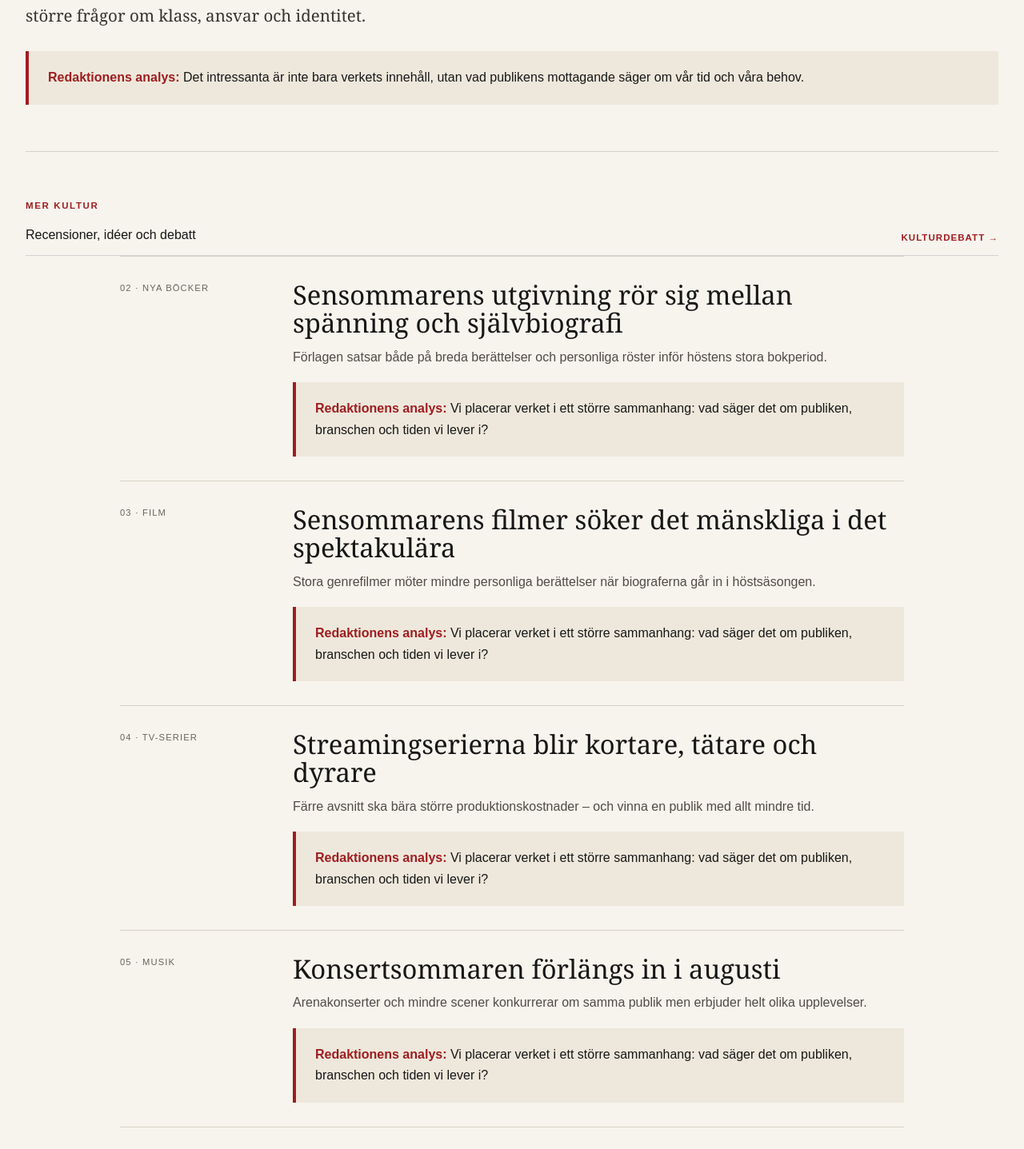
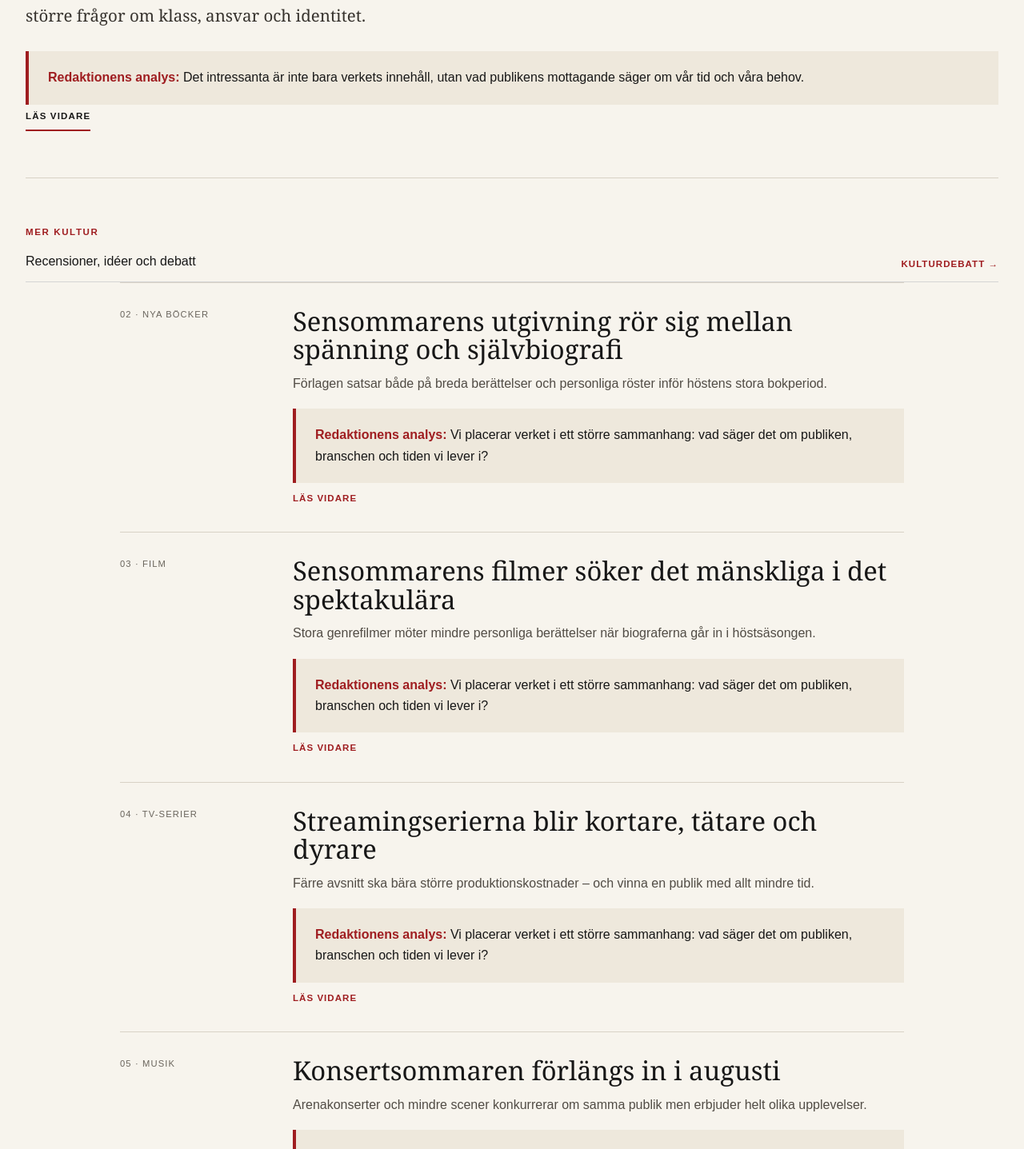
Before and after one commit to Djurgarden2019/NackaSidan-2026, a Next.js app: page /kultur in a window 1280 px wide. Shown: the part 860-2297 px from the top of the page at 80% size. Built offline with nearby package versions, Linux system fonts and the light colour scheme.

Commit message:
Launch finish 548: Sitewide clickability audit (#231)
* Fix clickable content in app/daily/page.tsx

* Fix clickable content in app/stockholm/page.tsx

* Fix clickable content in content/data.ts

* Fix clickable content in app/kultur/page.tsx

* Fix clickable content in app/tema/ai/page.tsx

```diff
--- a/app/daily/page.tsx
+++ b/app/daily/page.tsx
@@ -22,7 +22,7 @@ export default function DailyPage() {
           <div className="daily-index">01</div>
           <div>
             <div className="kicker">{dailyEdition.lead.label}</div>
-            <h2>{dailyEdition.lead.title}</h2>
+            <h2><Link href={dailyEdition.lead.href}>{dailyEdition.lead.title}</Link></h2>
             <p>{dailyEdition.lead.text}</p>
             <Link className="button" href={dailyEdition.lead.href}>Läs huvudanalysen</Link>
           </div>
@@ -33,7 +33,7 @@ export default function DailyPage() {
             <article key={item.title}>
               <div className="daily-index">{String(index + 2).padStart(2, '0')}</div>
               <div className="kicker">{item.label}</div>
-              <h2>{item.title}</h2>
+              <h2>{item.href ? <Link href={item.href}>{item.title}</Link> : item.title}</h2>
               <p>{item.text}</p>
               {item.href && <Link className="text-link" href={item.href}>Fördjupa dig</Link>}
             </article>
--- a/app/kultur/page.tsx
+++ b/app/kultur/page.tsx
@@ -10,8 +10,8 @@ export default function Culture() {
   return (
     <main><div className="shell">
       <div className="page-hero"><div className="kicker">Kultur</div><h1>Berättelserna som sätter tempot i perspektiv</h1><p>Böcker, film, TV-serier, musik och kulturdebatt – med recensioner, sammanhang och redaktionella analyser.</p></div>
-      {lead&&<section className="section" style={{borderTop:'4px solid #111',paddingTop:22}} aria-labelledby="culture-lead"><div className="kicker">Redaktionens val · {lead.section}</div><h2 id="culture-lead" style={{fontSize:'clamp(2rem,5vw,3.8rem)',maxWidth:900,marginTop:8}}>{lead.title}</h2><p className="lead" style={{maxWidth:820}}>{lead.summary}</p><AnalysisBox>Det intressanta är inte bara verkets innehåll, utan vad publikens mottagande säger om vår tid och våra behov.</AnalysisBox>{lead.href&&<Link className="button" href={lead.href}>Läs vidare</Link>}</section>}
-      <section className="section"><div style={{display:'flex',alignItems:'end',justifyContent:'space-between',gap:16,borderBottom:'1px solid #d4d4d4',paddingBottom:12}}><div><div className="kicker">Mer kultur</div><h2>Recensioner, idéer och debatt</h2></div><Link className="text-link" href="/kulturdebatt">Kulturdebatt →</Link></div><div className="article-list">{rest.map((story,index)=><article className="article-row" key={story.title}><div className="meta">{String(index+2).padStart(2,'0')} · {story.section}</div><div><h2>{story.title}</h2><p>{story.summary}</p><AnalysisBox>{story.section==='Kulturdebatt'?'Kulturfrågan handlar sällan bara om smak. Den rör också makt, finansiering och vilka röster som får en varaktig plats i offentligheten.':'Vi placerar verket i ett större sammanhang: vad säger det om publiken, branschen och tiden vi lever i?'}</AnalysisBox>{story.href&&<Link className="text-link" href={story.href}>Läs vidare</Link>}</div></article>)}</div></section>
+      {lead&&<section id="veckans-bok" className="section" style={{borderTop:'4px solid #111',paddingTop:22}} aria-labelledby="culture-lead"><div className="kicker">Redaktionens val · {lead.section}</div><h2 id="culture-lead" style={{fontSize:'clamp(2rem,5vw,3.8rem)',maxWidth:900,marginTop:8}}>{lead.href?<Link href={lead.href}>{lead.title}</Link>:lead.title}</h2><p className="lead" style={{maxWidth:820}}>{lead.summary}</p><AnalysisBox>Det intressanta är inte bara verkets innehåll, utan vad publikens mottagande säger om vår tid och våra behov.</AnalysisBox>{lead.href&&<Link className="button" href={lead.href}>Läs vidare</Link>}</section>}
+      <section className="section"><div style={{display:'flex',alignItems:'end',justifyContent:'space-between',gap:16,borderBottom:'1px solid #d4d4d4',paddingBottom:12}}><div><div className="kicker">Mer kultur</div><h2>Recensioner, idéer och debatt</h2></div><Link className="text-link" href="/kulturdebatt">Kulturdebatt →</Link></div><div className="article-list">{rest.map((story,index)=><article id={story.href?.split('#')[1]} className="article-row" key={story.title}><div className="meta">{String(index+2).padStart(2,'0')} · {story.section}</div><div><h2>{story.href?<Link href={story.href}>{story.title}</Link>:story.title}</h2><p>{story.summary}</p><AnalysisBox>{story.section==='Kulturdebatt'?'Kulturfrågan handlar sällan bara om smak. Den rör också makt, finansiering och vilka röster som får en varaktig plats i offentligheten.':'Vi placerar verket i ett större sammanhang: vad säger det om publiken, branschen och tiden vi lever i?'}</AnalysisBox>{story.href&&<Link className="text-link" href={story.href}>Läs vidare</Link>}</div></article>)}</div></section>
       <section className="section" style={{borderTop:'1px solid #d4d4d4',paddingTop:24}}><div className="kicker">Fortsätt utforska</div><h2>Kultur är en del av helheten</h2><p className="lead">Gå vidare till Nacka Daily för dagens urval eller Sverige för politik, ekonomi och samhälle.</p><div style={{display:'flex',gap:14,flexWrap:'wrap'}}><Link className="button" href="/daily">Nacka Daily</Link><Link className="text-link" href="/sverige">Sverige →</Link></div></section>
     </div></main>
   );
--- a/app/tema/ai/page.tsx
+++ b/app/tema/ai/page.tsx
@@ -56,9 +56,9 @@ export default function AiTopicPage() {
         <section className="section">
           <SectionIntro title="Fördjupa dig" text="Tre ingångar till hur AI förändrar samhälle och arbetsliv." />
           <div className="grid-3">
-            <article className="card red"><div className="kicker">Arbetsmarknad</div><h3>AI och arbetsmarknaden</h3><p>Vilka arbetsuppgifter förändras och vilka kompetenser blir viktigare?</p><Link className="button" href="/artikel/ai-och-arbetsmarknaden">Läs analysen</Link></article>
-            <article className="card"><div className="kicker">Demokrati</div><h3>Valrörelsen i AI-eran</h3><p>Verifiering och källkritik blir en del av demokratins tekniska infrastruktur.</p><Link className="button" href="/sverige">Till Sverige</Link></article>
-            <article className="card"><div className="kicker">Kultur</div><h3>Vem äger den genererade kulturen?</h3><p>Upphovsrätt, kreativitet och offentlighet möts i en ny kulturdebatt.</p><Link className="button" href="/kulturdebatt">Till kulturdebatten</Link></article>
+            <article className="card red"><div className="kicker">Arbetsmarknad</div><h3><Link href="/artikel/ai-och-arbetsmarknaden">AI och arbetsmarknaden</Link></h3><p>Vilka arbetsuppgifter förändras och vilka kompetenser blir viktigare?</p><Link className="button" href="/artikel/ai-och-arbetsmarknaden">Läs analysen</Link></article>
+            <article className="card"><div className="kicker">Demokrati</div><h3><Link href="/sverige">Valrörelsen i AI-eran</Link></h3><p>Verifiering och källkritik blir en del av demokratins tekniska infrastruktur.</p><Link className="button" href="/sverige">Till Sverige</Link></article>
+            <article className="card"><div className="kicker">Kultur</div><h3><Link href="/kulturdebatt">Vem äger den genererade kulturen?</Link></h3><p>Upphovsrätt, kreativitet och offentlighet möts i en ny kulturdebatt.</p><Link className="button" href="/kulturdebatt">Till kulturdebatten</Link></article>
           </div>
         </section>
       </div>
--- a/content/data.ts
+++ b/content/data.ts
@@ -15,11 +15,11 @@ export const swedenStories:Story[]=[
 {section:'Utbildning',title:'Kompetensbristen flyttar fokus till yrkesutbildning',summary:'När arbetsgivare söker erfarenhet som inte finns blir utbildningens koppling till arbetsmarknaden central.'}
 ];
 export const cultureStories:Story[]=[
-{section:'Veckans bok',title:'Romanen som gör familjens hemligheter till samhällsspegel',summary:'En psykologisk berättelse visar hur den privata familjekonflikten ofta rymmer större frågor om klass, ansvar och identitet.'},
-{section:'Nya böcker',title:'Sensommarens utgivning rör sig mellan spänning och självbiografi',summary:'Förlagen satsar både på breda berättelser och personliga röster inför höstens stora bokperiod.'},
-{section:'Film',title:'Sensommarens filmer söker det mänskliga i det spektakulära',summary:'Stora genrefilmer möter mindre personliga berättelser när biograferna går in i höstsäsongen.'},
-{section:'TV-serier',title:'Streamingserierna blir kortare, tätare och dyrare',summary:'Färre avsnitt ska bära större produktionskostnader – och vinna en publik med allt mindre tid.'},
-{section:'Musik',title:'Konsertsommaren förlängs in i augusti',summary:'Arenakonserter och mindre scener konkurrerar om samma publik men erbjuder helt olika upplevelser.'},
+{section:'Veckans bok',title:'Romanen som gör familjens hemligheter till samhällsspegel',summary:'En psykologisk berättelse visar hur den privata familjekonflikten ofta rymmer större frågor om klass, ansvar och identitet.',href:'/kultur#veckans-bok'},
+{section:'Nya böcker',title:'Sensommarens utgivning rör sig mellan spänning och självbiografi',summary:'Förlagen satsar både på breda berättelser och personliga röster inför höstens stora bokperiod.',href:'/kultur#nya-bocker'},
+{section:'Film',title:'Sensommarens filmer söker det mänskliga i det spektakulära',summary:'Stora genrefilmer möter mindre personliga berättelser när biograferna går in i höstsäsongen.',href:'/kultur#film'},
+{section:'TV-serier',title:'Streamingserierna blir kortare, tätare och dyrare',summary:'Färre avsnitt ska bära större produktionskostnader – och vinna en publik med allt mindre tid.',href:'/kultur#tv-serier'},
+{section:'Musik',title:'Konsertsommaren förlängs in i augusti',summary:'Arenakonserter och mindre scener konkurrerar om samma publik men erbjuder helt olika upplevelser.',href:'/kultur#musik'},
 {section:'Kulturdebatt',title:'Vem får definiera den gemensamma kulturen?',summary:'Debatten om bibliotek, public service, kulturstöd och AI handlar i grunden om vem som får tillgång till offentligheten.',href:'/kulturdebatt'}
 ];
 export const worldFeatures:Feature[]=[
```
Also changed, not shown: app/stockholm/page.tsx (+2 -2 lines).
